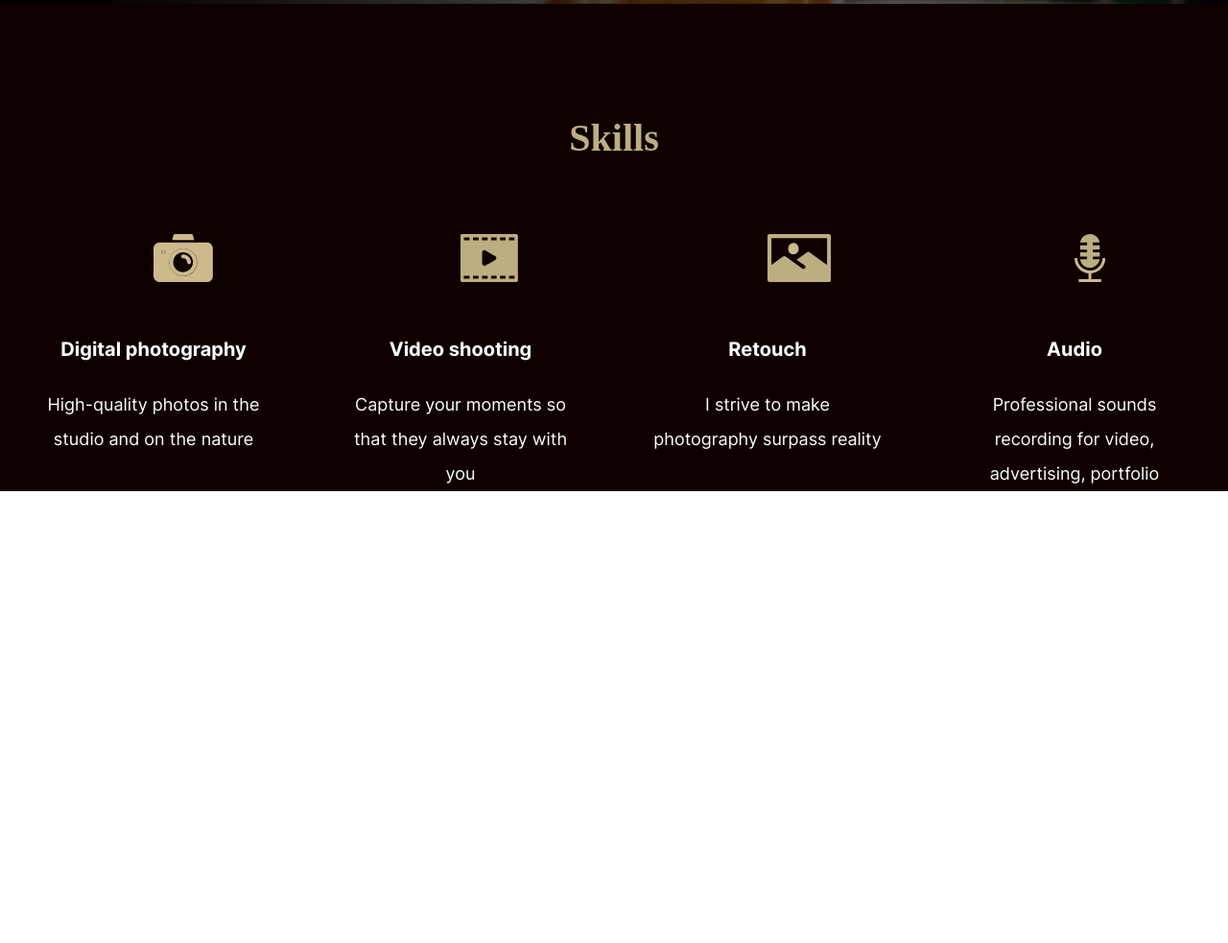
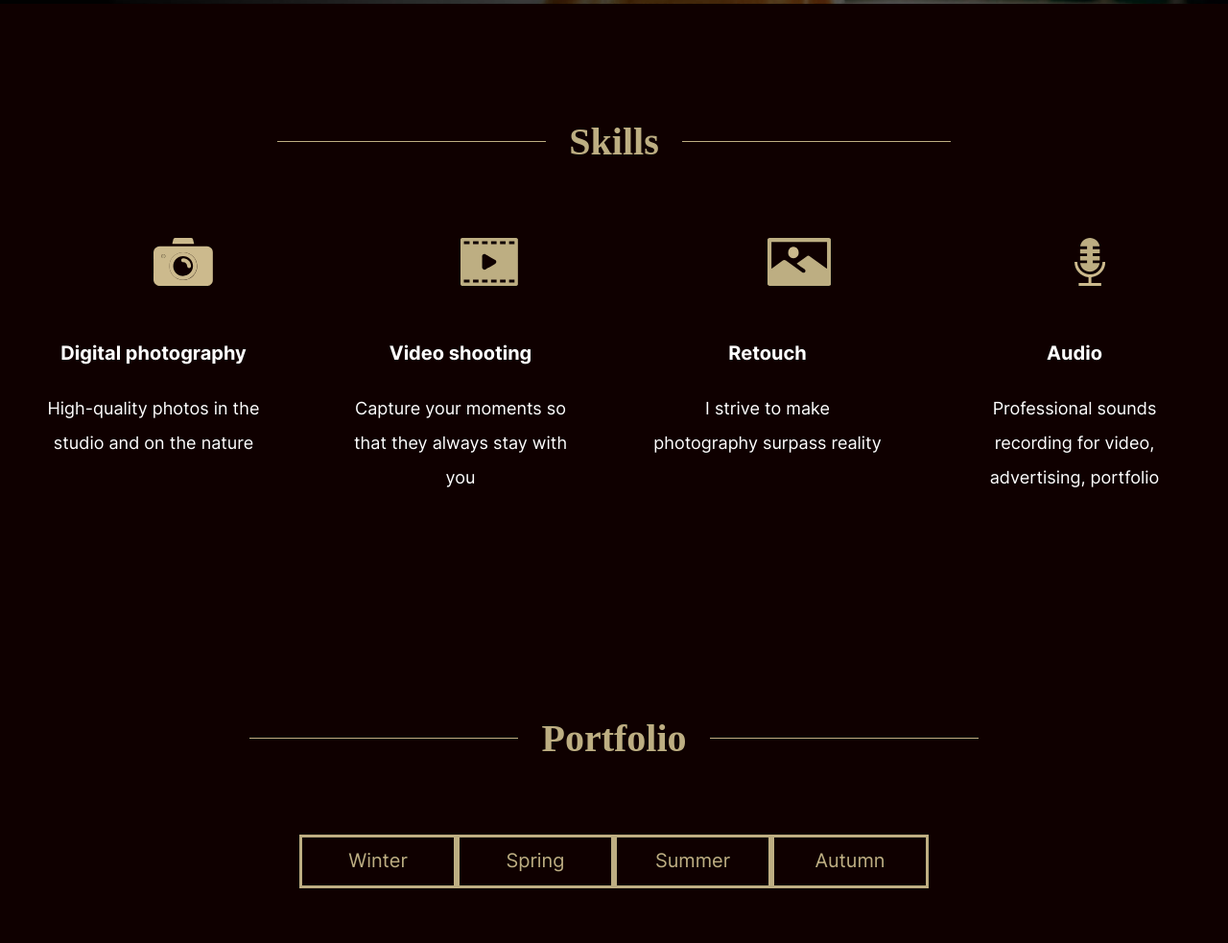
Before and after one commit to SpankkiMan/SpankkiMan, a plain HTML site: page index.html in a window 1280 px wide. Shown: the part 796-1779 px from the top of the page at 96% size. Before the commit the page ends 1308 px from the top, so only its background shows below. Drawn offline with Linux system fonts and the light colour scheme.

Commit message:
25.05.2022

```diff
--- a/css/style.css
+++ b/css/style.css
@@ -603,6 +603,38 @@ img {
     background-size: cover;
 }
 
+.intro__title {
+    padding-top: 250px;
+    padding-left: 80px;
+    font-family: Merriweather;
+    font-weight: bold;
+    font-size: 60px;
+    line-height: 120px;
+    color: #FFFFFF;
+    max-width: 500px;
+    margin-bottom: 10px;
+}
+
+.intro__subtitle {
+    color: #FFFFFF;
+    font-family: Inter;
+    font-size: 20px;
+    line-height: 40px;
+    max-width: 470px;
+    padding-left: 80px;
+    margin-bottom: 25px;
+}
+
+.intro__link_a {
+    line-height: 40px;
+    text-align: center;
+    color: #000000;
+    padding: 8px 72px;
+    background: #BDAE82;
+    margin-left: 80px;
+    text-decoration: none;
+}
+
 
 /*Finish Intro*/
 
@@ -619,15 +651,43 @@ img {
 }
 
 .skills__title {
+    overflow: hidden;
+    text-align: center;
+    font-size: 30px;
     font-family: Merriweather;
     font-size: 40px;
-    font-style: normal;
     font-weight: bold;
     line-height: 80px;
     padding-top: 100px;
     padding-bottom: 60px;
     color: #BDAE82;
     text-align: center;
+}
+
+.skills__title span {
+    display: inline-block;
+    vertical-align: middle;
+}
+
+.skills__title:before,
+.skills__title:after {
+    content: "";
+    display: inline-block;
+    vertical-align: middle;
+    width: 280px;
+    height: 1px;
+    background-color: #BDAE82;
+    position: relative;
+}
+
+.skills__title:before {
+    margin-left: -100%;
+    left: -14px;
+}
+
+.skills__title:after {
+    margin-right: -100%;
+    right: -14px;
 }
 
 .skills__cards {
@@ -648,6 +708,7 @@ img {
     line-height: 36px;
     text-align: center;
     color: rgb(255, 255, 255);
+    margin-bottom: 110px;
 }
 
 .skills__card_thumb {
@@ -667,3 +728,87 @@ img {
 
 
 /*Finish Section 1*/
+
+
+/*Start Section 2*/
+
+.portfolio {
+    position: relative;
+    background-color: rgb(15, 0, 0);
+}
+
+.portfolio__wrap {
+    margin: 0 40px 0 40px;
+}
+
+.portfolio__title {
+    overflow: hidden;
+    text-align: center;
+    font-size: 30px;
+    font-family: Merriweather;
+    font-size: 40px;
+    font-weight: bold;
+    line-height: 80px;
+    padding-top: 100px;
+    padding-bottom: 60px;
+    color: #BDAE82;
+    text-align: center;
+}
+
+.portfolio__title span {
+    display: inline-block;
+    vertical-align: middle;
+}
+
+.portfolio__title:before,
+.portfolio__title:after {
+    content: "";
+    display: inline-block;
+    vertical-align: middle;
+    width: 280px;
+    height: 1px;
+    background-color: #BDAE82;
+    position: relative;
+}
+
+.portfolio__title:before {
+    margin-left: -100%;
+    left: -14px;
+}
+
+.portfolio__title:after {
+    margin-right: -100%;
+    right: -14px;
+}
+
+.portfolio__cards {
+    display: grid;
+    grid-template-columns: repeat(4, 1fr);
+    margin-bottom: 60px;
+    flex-wrap: wrap;
+    padding: 0 272px;
+}
+
+.portfolio__card {
+    color: #BDAE82;
+    line-height: 50px;
+    border: solid #BDAE82;
+    text-align: center;
+}
+
+.portfolio__card_link {
+    font-size: 20px;
+    font-weight: 400;
+    line-height: 40px;
+    text-align: center;
+    text-decoration: none;
+    color: #BDAE82;
+}
+
+.portfolio__photos {
+    display: grid;
+    grid-template-columns: repeat(6, 3px;
+}
+
+
+/*Finish Section 2*/
--- a/index.html
+++ b/index.html
@@ -44,12 +44,24 @@
 
     <main class="main">
         <section class="intro">
-
+            <div class="intro__wrap">
+                <h1 class="intro__title">
+                    Alexa Rise
+                </h1>
+                <p class="intro__subtitle">
+                    Save sincere emotions, romantic feelings and happy moments of life together with professional photographer Alexa Rise
+                </p>
+                <div class="intro__link">
+                    <a href="#!" class="intro__link_a">Hire me</a>
+                </div>
+            </div>
         </section>
         <section class="skills">
             <div class="skills__wrap">
                 <h2 class="skills__title">
-                    Skills
+                    <span>
+                        Skills
+                    </span>
                 </h2>
                 <div class="skills__cards">
                     <div class="skills__card">
@@ -92,6 +104,50 @@
             </div>
 
         </section>
+        <section class="portfolio">
+            <div class="portfolio__wrap">
+                <h2 class="portfolio__title">
+                    <span>
+                        Portfolio
+                    </span>
+                </h2>
+                <div class="portfolio__cards">
+                    <div class="portfolio__card">
+                        <a href="#!" class="portfolio__card_link">Winter</a>
+                    </div>
+                    <div class="portfolio__card">
+                        <a href="#!" class="portfolio__card_link">Spring</a>
+                    </div>
+                    <div class="portfolio__card">
+                        <a href="#!" class="portfolio__card_link">Summer</a>
+                    </div>
+                    <div class="portfolio__card">
+                        <a href="#!" class="portfolio__card_link">Autumn</a>
+                    </div>
+                </div>
+            </div>
+            <div class="portfolio__photos">
+                <div class="portfolio__photo">
+                    <img src="./images/1.jpg" alt="1" class="first">
+                </div>
+                <div class="portfolio__photo">
+                    <img src="./images/2.jpg" alt="2" class="first">
+                </div>
+                <div class="portfolio__photo">
+                    <img src="./images/3.jpg" alt="3" class="first">
+                </div>
+                <div class="portfolio__photo">
+                    <img src="./images/4.jpg" alt="4" class="first">
+                </div>
+                <div class="portfolio__photo">
+                    <img src="./images/5.jpg" alt="5" class="first">
+                </div>
+                <div class="portfolio__photo">
+                    <img src="./images/6.jpg" alt="6" class="first">
+                </div>
+            </div>
+
+        </section>
     </main>
 </body>
 
```
Also changed, not shown: images/1.jpg (added), images/2.jpg (added), images/3.jpg (added), images/4.jpg (added), images/5.jpg (added), images/6.jpg (added).
